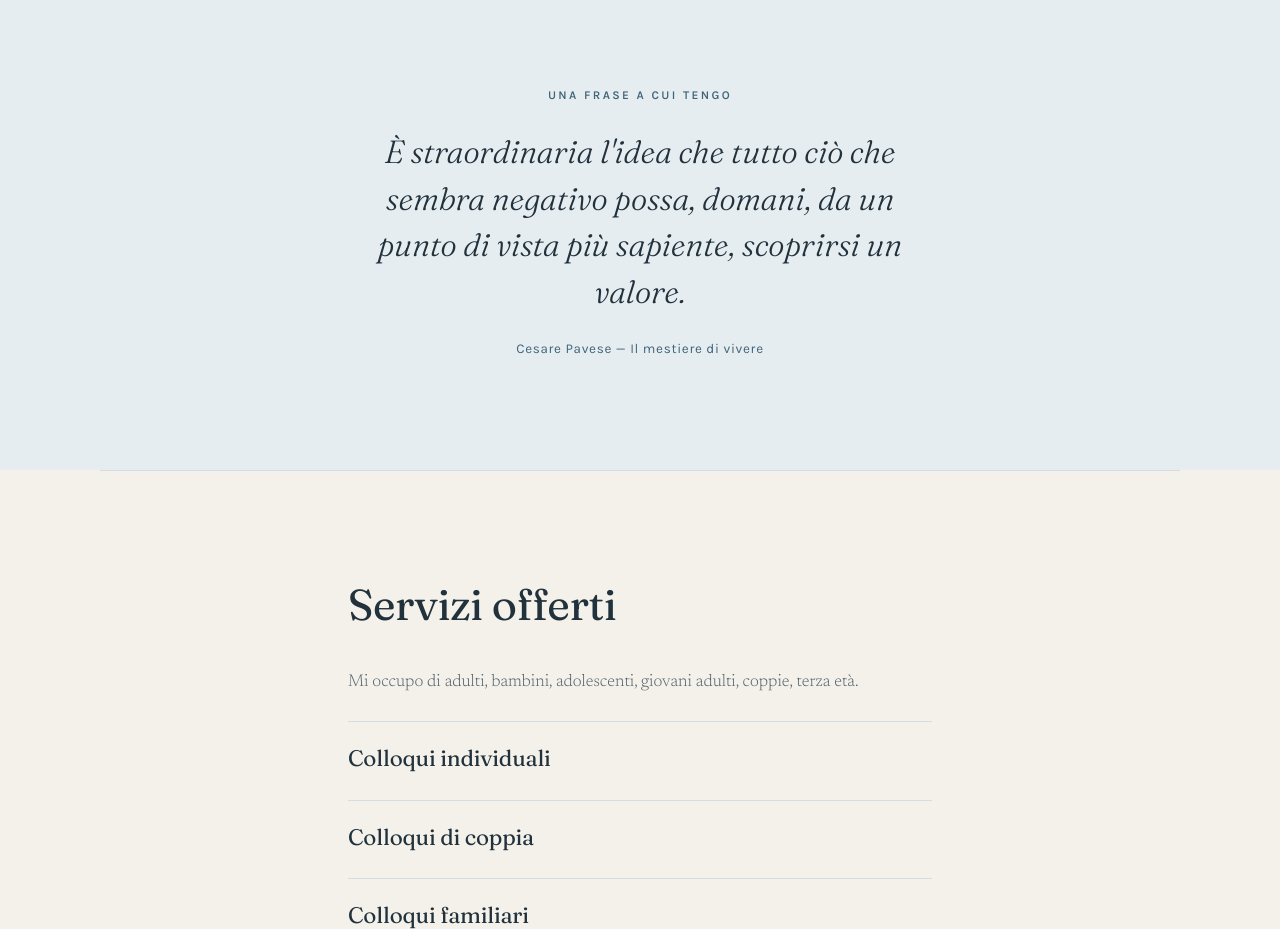
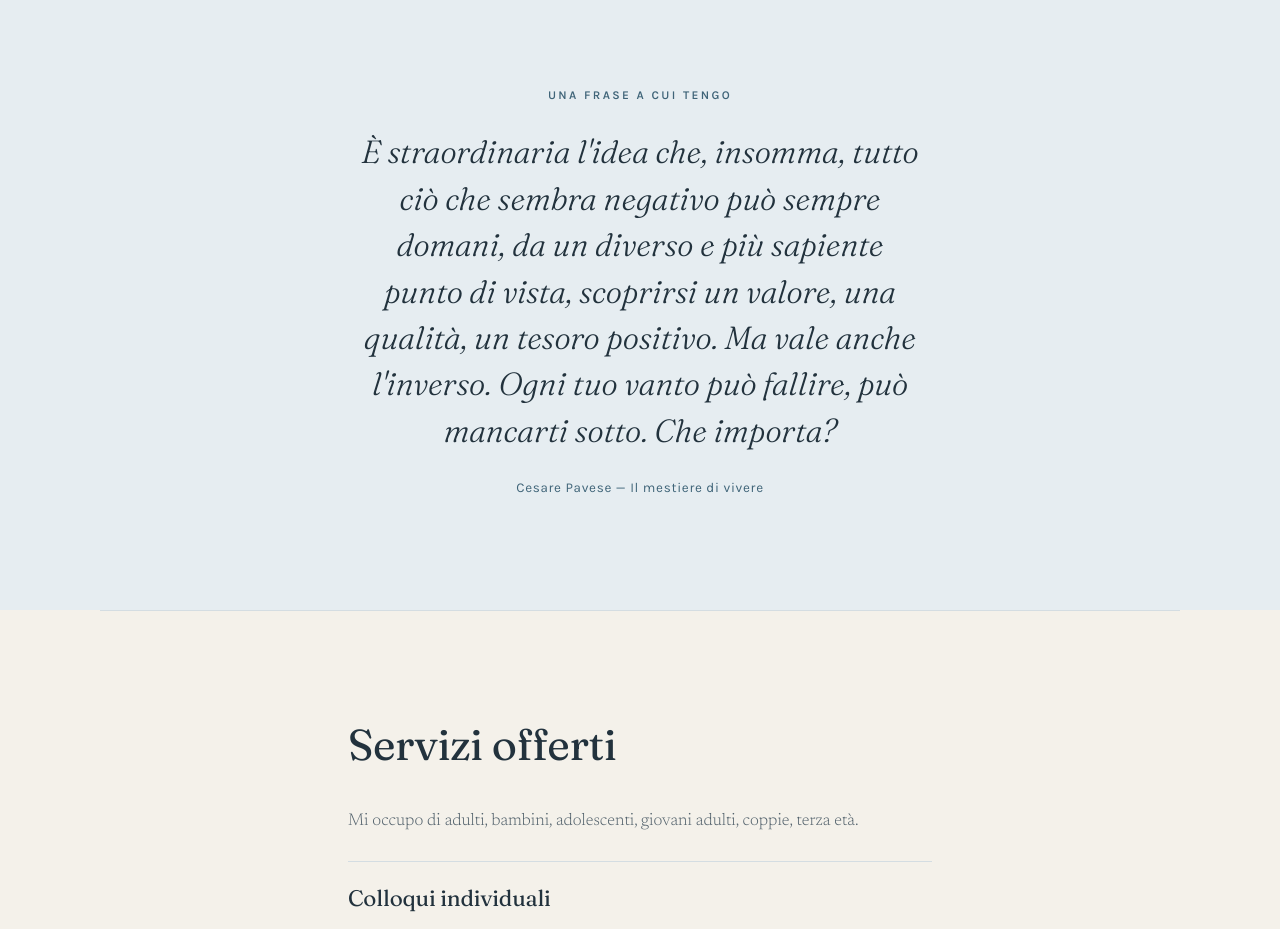
Before and after one commit to parlaredisentirsi/parlaredisentirsi.github.io, a plain HTML site: page index.html in a window 1280 px wide. Shown: the part 1840-2769 px from the top of the page. Drawn offline with Linux system fonts and the light colour scheme.

Commit message:
Update index.html

```diff
--- a/index.html
+++ b/index.html
@@ -251,7 +251,7 @@
 <section class="quoteband">
   <div class="wrap reveal">
     <span class="kicker">Una frase a cui tengo</span>
-    <blockquote>È straordinaria l'idea che tutto ciò che sembra negativo possa, domani, da un punto di vista più sapiente, scoprirsi un valore.</blockquote>
+    <blockquote>È straordinaria l'idea che, insomma, tutto ciò che sembra negativo può sempre domani, da un diverso e più sapiente punto di vista, scoprirsi un valore, una qualità, un tesoro positivo. Ma vale anche l'inverso. Ogni tuo vanto può fallire, può mancarti sotto. Che importa?</blockquote>
     <cite>Cesare Pavese — Il mestiere di vivere</cite>
   </div>
 </section>
```
